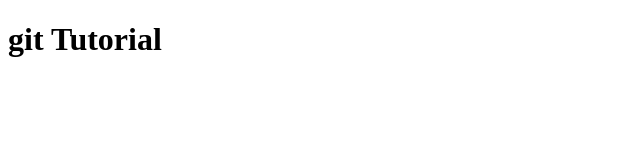
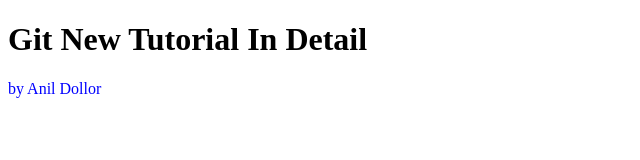
Before and after one commit to angeldhaliwal/28june2024Git, a plain HTML site: page index.html in a window 1280 px wide. Shown: the whole page, without its empty margins (0-640 px from the left). Drawn offline with Linux system fonts and the light colour scheme.

Commit message:
bugfixing

```diff
--- a/index.html
+++ b/index.html
@@ -6,6 +6,8 @@
         <title>Document</title>
     </head>
     <body>
-        <h1>git Tutorial</h1>
+        <h1>Git New Tutorial In Detail</h1>
+        <p style="color:blue;">by Anil Dollor</p>
+
     </body>
 </html>
```
